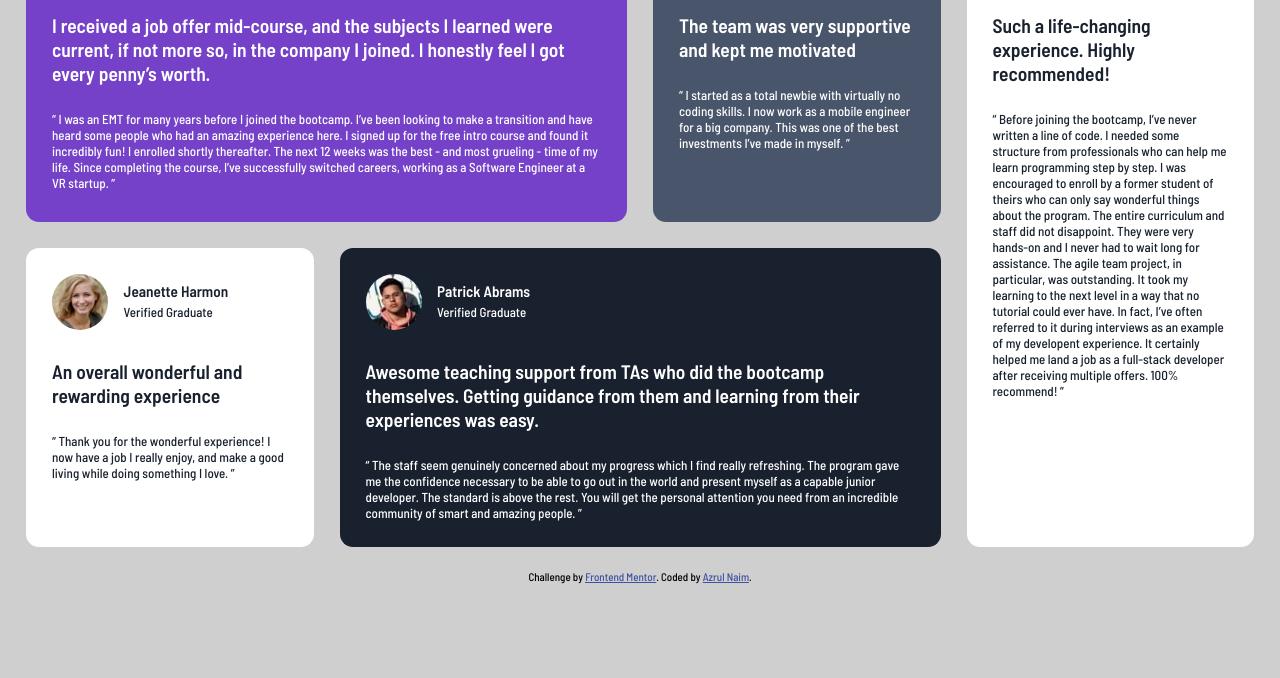
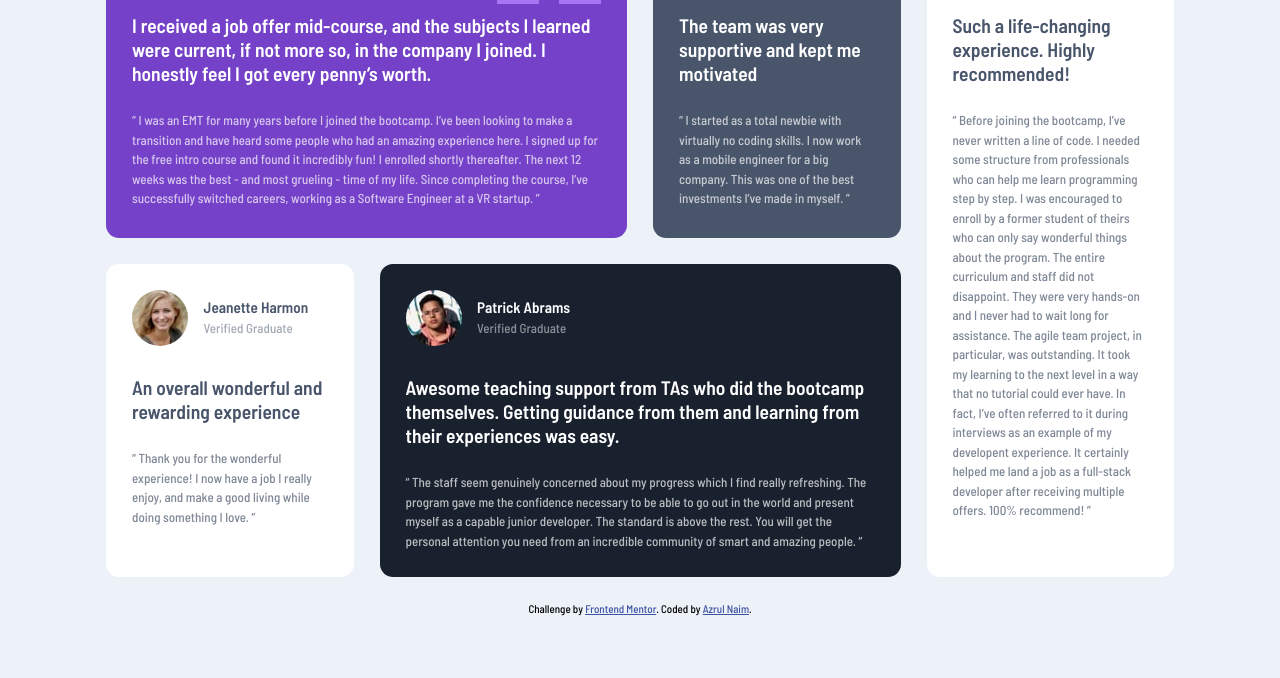
Before and after one commit to sjtape/FM_testimonials-grid-section-main, a plain HTML site: page index.html in a window 1280 px wide. Shown: the part 122-800 px from the top of the page. Drawn offline with Linux system fonts and the light colour scheme.

Commit message:
Azrul (#1)
* fix background color

* fix qoute and verified color

* add  screenshot and fix max width

* add bg pattern quotation

* readme.md

* change picture

```diff
--- a/style.css
+++ b/style.css
@@ -56,12 +56,12 @@ ul {
 
 /*** 6.0 - Body ***/
 body {
-  background-color: var(--Lightgray);
+  background-color: var(--LightGrayishBlue);
   font-family: 'Barlow Semi Condensed', sans-serif;
 }
 
 .testimonials {
-  max-width: 1440px;
+  max-width: 1120px;
   color: white;
   margin: 0 auto;
 
@@ -99,12 +99,20 @@ body {
 
 .profile h3 {
   margin-bottom: 0.3rem;
+  font-weight: 600;
 }
 
 
 /*** 5.1 - Sliders ***/
 .testimony-1 {
   background-color: var(--ModerateViolet);
+  position: relative;
+}
+.testimony-1:after{
+  content: url(./images/bg-pattern-quotation.svg);
+  position: absolute;
+  top: 0;
+  right: 2em;
 }
 
 .testimony-2 {
@@ -117,8 +125,18 @@ body {
 
 .testimony-3,
 .testimony-5 {
-  color: var(--VeryDarkBlackishBlue);
+  color: var(--VeryDarkGrayishBlue);
   background-color: white;
+}
+
+.testimony q {
+  line-height: 1.5em;
+  opacity: 70%;
+  font-weight: 500;
+}
+
+.verified {
+  opacity: 50%;
 }
 
 /*** 5.2 - Imagery ***/
```
Also changed, not shown: design/desktop-view.png (added), design/mobile-view.png (added), 2 other files.
